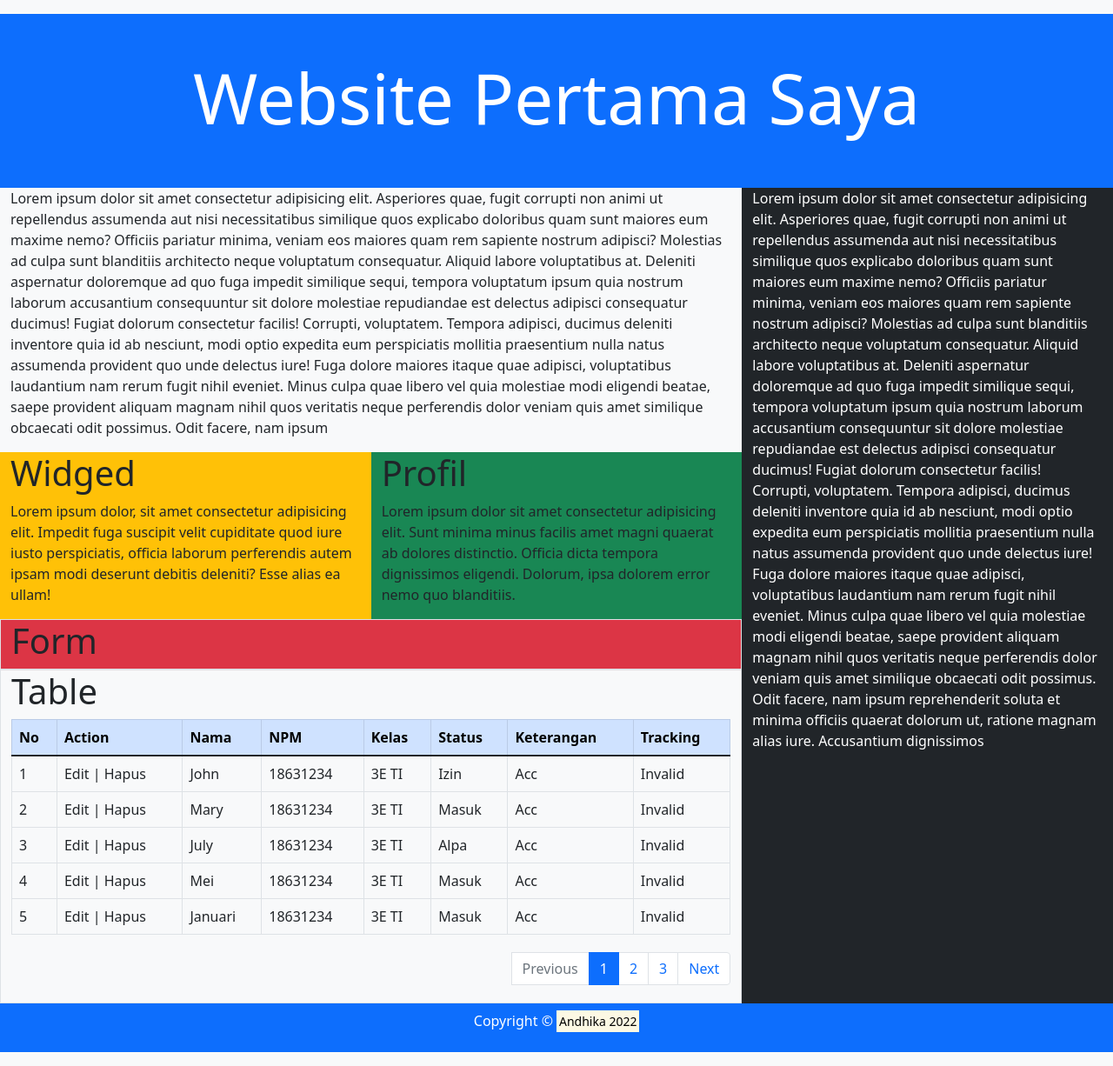
After one commit to AndhikaPJ/Web1-Sem3, a PHP site: page /index2.php in a window 1280 px wide. The commit adds this page. Shown: the whole page at 87% size. Run offline with PHP 8.4, Linux system fonts and the light colour scheme.

Commit message:
Update layout

```diff
--- a/index1.php
+++ b/index1.php
@@ -53,6 +53,7 @@
             </div>
 
             <div class="col-sm-12 col-md-12 col-lg-9 bg-white border text-center"> <!--7-->
+            <div class="costume-class-wrapper">
             <p>You can use any of the contextual classes to only add a color to the table header:</p>
             <div class="table-responsive">
                 <table class="table table-hover table-bordered">
@@ -134,6 +135,7 @@
                 </li>
                 </ul>
             </div>
+            </div>
 
             </div>
         </div>
--- /dev/null
+++ b/index2.php
@@ -0,0 +1,153 @@
+<!doctype html>
+<html lang="en">
+  <head>
+    <!-- Required meta tags -->
+    <meta charset="utf-8">
+    <meta name="viewport" content="width=device-width, initial-scale=1">
+    <title>Belajar Bootstrap</title>
+    <!-- Bootstrap CSS -->
+    <link href="css/bootstrap.min.css" rel="stylesheet">
+
+    <title>Belajar Bootstrap</title>
+  </head>
+
+
+  <body class="bg-light">
+      <div class="container-fluid">
+      <div class="row mt-3 bg-primary text-white">
+            <div class="col py-5 text-center">
+                <h1 class="display-1">Website Pertama Saya</h1>
+            </div>
+        </div>
+      </div>
+    <div class="container-fluid">
+        <div class="row mb-3"> <!-- dibikin wrapper dulu biar column classnya bisa -->
+            <!-- disini baru bikin columnya, disini pake rasio 8:4 8 konten utama 4 sidebar sebelah kanan. -->
+            <div class="col-sm-12 col-md-12 col-lg-8 themed-grid-col">
+                <!-- disini bikin satu lagi wrapper buat kalo mau bikin costume style -->
+                <div class="pb-3">
+                    Lorem ipsum dolor sit amet consectetur adipisicing elit. Asperiores quae, fugit corrupti non animi ut repellendus assumenda aut nisi necessitatibus similique quos explicabo doloribus quam sunt maiores eum maxime nemo? Officiis pariatur minima, veniam eos maiores quam rem sapiente nostrum adipisci? Molestias ad culpa sunt blanditiis architecto neque voluptatum consequatur. Aliquid labore voluptatibus at. Deleniti aspernatur doloremque ad quo fuga impedit similique sequi, tempora voluptatum ipsum quia nostrum laborum accusantium consequuntur sit dolore molestiae repudiandae est delectus adipisci consequatur ducimus! Fugiat dolorum consectetur facilis! Corrupti, voluptatem. Tempora adipisci, ducimus deleniti inventore quia id ab nesciunt, modi optio expedita eum perspiciatis mollitia praesentium nulla natus assumenda provident quo unde delectus iure! Fuga dolore maiores itaque quae adipisci, voluptatibus laudantium nam rerum fugit nihil eveniet. Minus culpa quae libero vel quia molestiae modi eligendi beatae, saepe provident aliquam magnam nihil quos veritatis neque perferendis dolor veniam quis amet similique obcaecati odit possimus. Odit facere, nam ipsum </div>
+                <div class="row">
+                    <div class="col-sm-12 col-md-12 col-lg-6 bg-warning themed-grid-col">
+                        <h1>Widged</h1>
+                        <p>Lorem ipsum dolor, sit amet consectetur adipisicing elit. Impedit fuga suscipit velit cupiditate quod iure iusto perspiciatis, officia laborum perferendis autem ipsam modi deserunt debitis deleniti? Esse alias ea ullam!</p>
+                    </div>
+
+                    <div class="col-sm-12 col-md-12 col-lg-6 bg-success themed-grid-col">
+                        <h1>Profil</h1>
+                        <p>Lorem ipsum dolor sit amet consectetur adipisicing elit. Sunt minima minus facilis amet magni quaerat ab dolores distinctio. Officia dicta tempora dignissimos eligendi. Dolorum, ipsa dolorem error nemo quo blanditiis.</p>
+                    </div>
+                </div>
+
+                <div class="row">
+                    <div class="col-sm-12 col-md-12 col-lg-12 bg-danger border themed-grid-col">
+                        <h1>Form</h1>
+                    </div>
+                </div>
+
+                <div class="row">
+                    <div class="col-sm-12 col-md-12 col-lg-12 bg-light border themed-grid-col">
+                        <h1>Table</h1>
+                        <div class="table-responsive">
+                            <table class="table table-hover table-bordered">
+                                <thead class="table-primary">
+                                <tr>
+                                    <th>No</th>
+                                    <th>Action</th>
+                                    <th>Nama</th>
+                                    <th>NPM</th>
+                                    <th>Kelas</th>
+                                    <th>Status</th>
+                                    <th>Keterangan</th>
+                                    <th>Tracking</th>
+                                </tr>
+                                </thead>
+                                <tbody>
+                                <tr>
+                                    <td>1</td>
+                                    <td>Edit | Hapus</td>
+                                    <td>John</td>
+                                    <td>18631234</td>
+                                    <td>3E TI</td>
+                                    <td>Izin</td>
+                                    <td>Acc</td>
+                                    <td>Invalid</td>
+                                </tr>
+                                <tr>
+                                    <td>2</td>
+                                    <td>Edit | Hapus</td>
+                                    <td>Mary</td>
+                                    <td>18631234</td>
+                                    <td>3E TI</td>
+                                    <td>Masuk</td>
+                                    <td>Acc</td>
+                                    <td>Invalid</td>
+                                </tr>
+                                <tr>
+                                    <td>3</td>
+                                    <td>Edit | Hapus</td>
+                                    <td>July</td>
+                                    <td>18631234</td>
+                                    <td>3E TI</td>
+                                    <td>Alpa</td>
+                                    <td>Acc</td>
+                                    <td>Invalid</td>
+                                </tr>
+
+                                <tr>
+                                    <td>4</td>
+                                    <td>Edit | Hapus</td>
+                                    <td>Mei</td>
+                                    <td>18631234</td>
+                                    <td>3E TI</td>
+                                    <td>Masuk</td>
+                                    <td>Acc</td>
+                                    <td>Invalid</td>
+                                </tr>
+
+                                <tr>
+                                    <td>5</td>
+                                    <td>Edit | Hapus</td>
+                                    <td>Januari</td>
+                                    <td>18631234</td>
+                                    <td>3E TI</td>
+                                    <td>Masuk</td>
+                                    <td>Acc</td>
+                                    <td>Invalid</td>
+                                </tr>
+
+                                </tbody>
+                            </table>
+                            <ul class="pagination justify-content-end" style="margin:20px 0">
+                            <li class="page-item">
+                            <li class="page-item disabled"><a class="page-link" href="#">Previous</a></li>
+                            <li class="page-item active"><a class="page-link" href="#">1</a></li>
+                            <li class="page-item"><a class="page-link" href="#">2</a></li>
+                            <li class="page-item"><a class="page-link" href="#">3</a></li>
+                            <li class="page-item"><a class="page-link" href="#">Next</a></li>
+                            </li>
+                            </ul>
+                        </div>
+                    </div>
+                </div>
+            </div>
+
+            <!-- posisi sidebar mau di kiri ato di kanan tinggal pindah ini ke paling atas sebelum div col-8 artinya sebelah kiri, di bawah col-8 artinya sebelah kanan -->
+            <div class="col-sm-12 col-md-12 col-lg-4 themed-grid-col bg-dark text-white">
+                <p>Lorem ipsum dolor sit amet consectetur adipisicing elit. Asperiores quae, fugit corrupti non animi ut repellendus assumenda aut nisi necessitatibus similique quos explicabo doloribus quam sunt maiores eum maxime nemo? Officiis pariatur minima, veniam eos maiores quam rem sapiente nostrum adipisci? Molestias ad culpa sunt blanditiis architecto neque voluptatum consequatur. Aliquid labore voluptatibus at. Deleniti aspernatur doloremque ad quo fuga impedit similique sequi, tempora voluptatum ipsum quia nostrum laborum accusantium consequuntur sit dolore molestiae repudiandae est delectus adipisci consequatur ducimus! Fugiat dolorum consectetur facilis! Corrupti, voluptatem. Tempora adipisci, ducimus deleniti inventore quia id ab nesciunt, modi optio expedita eum perspiciatis mollitia praesentium nulla natus assumenda provident quo unde delectus iure! Fuga dolore maiores itaque quae adipisci, voluptatibus laudantium nam rerum fugit nihil eveniet. Minus culpa quae libero vel quia molestiae modi eligendi beatae, saepe provident aliquam magnam nihil quos veritatis neque perferendis dolor veniam quis amet similique obcaecati odit possimus. Odit facere, nam ipsum reprehenderit soluta et minima officiis quaerat dolorum ut, ratione magnam alias iure. Accusantium dignissimos</p>
+            </div>
+
+            <div class="col py-2 bg-primary text-center text-white">
+                <p>Copyright &copy; <small><mark>Andhika 2022</mark></small></p>
+            </div>
+        </div>
+
+
+
+
+
+    </div>
+    <script src="https://cdn.jsdelivr.net/npm/bootstrap@5.0.2/dist/js/bootstrap.bundle.min.js" integrity="sha384-MrcW6ZMFYlzcLA8Nl+NtUVF0sA7MsXsP1UyJoMp4YLEuNSfAP+JcXn/tWtIaxVXM" crossorigin="anonymous"></script>
+
+  </body>
+</html>
```
Also changed, not shown: index copy.php (added, +144 -0 lines), index.php (+27 -113 lines), image/1.jpg, image/2.jpg (added), image/2.png (deleted), image/3.jpg.
